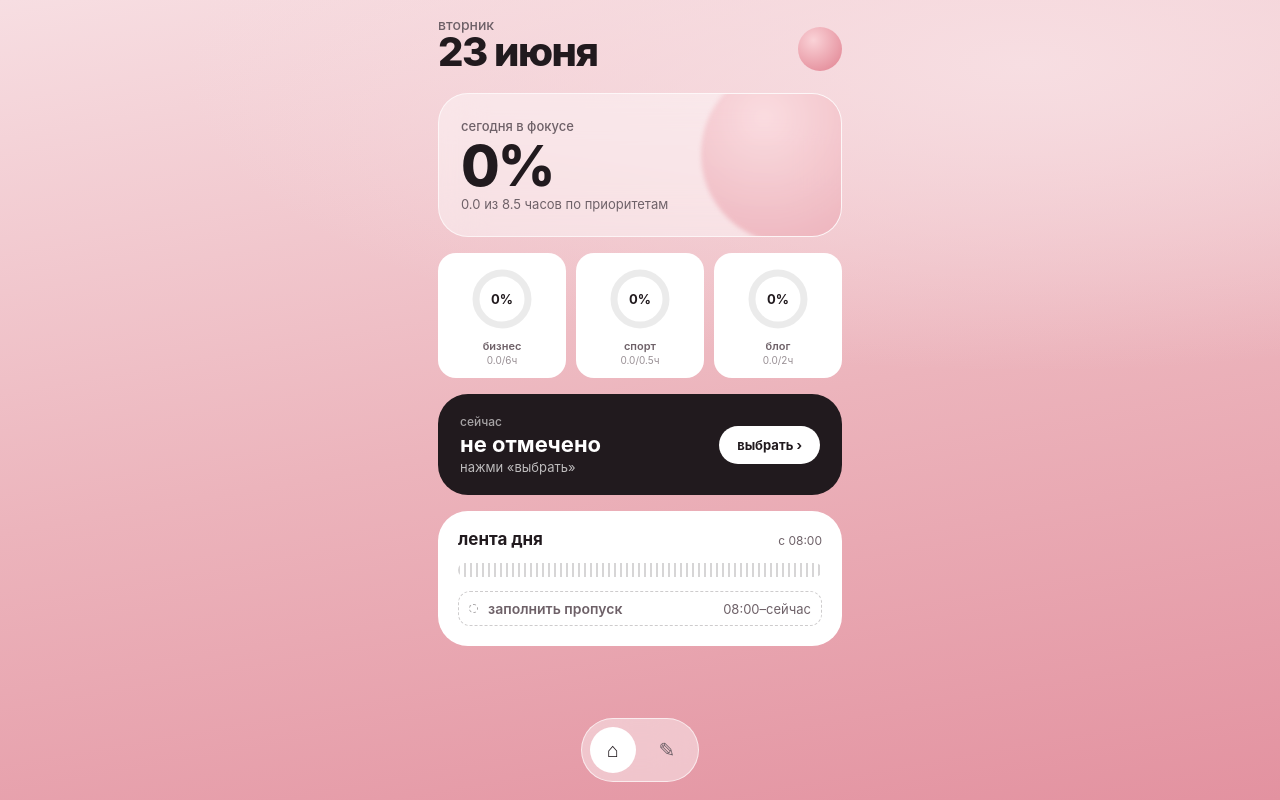
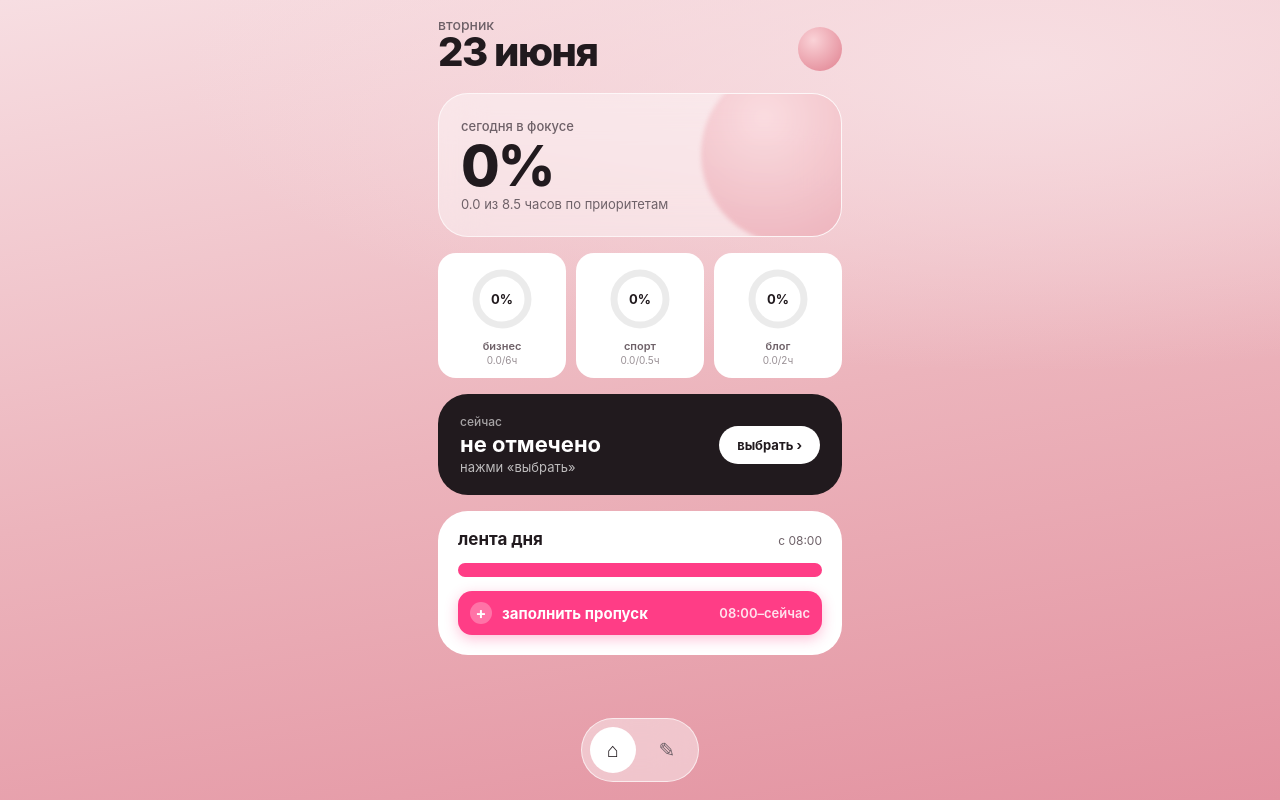
Before and after one commit to dollypolyy/remote-tracker, a React (Vite) app: page / in a window 1280 px wide. Built offline with nearby package versions, Linux system fonts and the light colour scheme; no server answers; the database is empty; the HTML template or start-up script is replaced by a standard one.

Commit message:
feat: partial gap fill (pick end within gap), bright pink unfilled gaps

```diff
--- a/src/components/ActivityPicker.module.css
+++ b/src/components/ActivityPicker.module.css
@@ -64,12 +64,21 @@
 }
 
 /* time */
+.gapInfo { font-size: 13px; color: var(--ink-soft); margin: -8px 0 16px; }
 .timeGrid { display: grid; grid-template-columns: 1fr 1fr; gap: 8px; margin-bottom: 14px; }
 .timeBtn {
   background: var(--white);
   border-radius: 14px;
   padding: 15px 10px;
   font-size: 15px; font-weight: 600;
+}
+.timeBtnWide {
+  grid-column: 1 / -1;
+  background: var(--ink);
+  color: var(--white);
+  border-radius: 14px;
+  padding: 15px 10px;
+  font-size: 15px; font-weight: 700;
 }
 .customRow { display: flex; gap: 8px; }
 .timeInput {
--- a/src/components/ActivityPicker.tsx
+++ b/src/components/ActivityPicker.tsx
@@ -1,7 +1,7 @@
 import { useState } from 'react'
 import s from './ActivityPicker.module.css'
-import { FOCUSES, byFocus, type FocusKey } from '../activities'
-import { parseMskTime } from '../lib/data'
+import { FOCUSES, byFocus, ACTIVITIES, type FocusKey } from '../activities'
+import { parseMskTime, mskHHMM } from '../lib/data'
 
 const FOCUS_ICON: Record<FocusKey, string> = {
   biz: '💼', sport: '🏃‍♀️', blog: '🎬', other: '🌿',
@@ -16,37 +16,61 @@ const TIME_PRESETS = [
   { label: '2 ч назад', mins: 120 },
 ]
 
+// длительности для заполнения пропуска
+const GAP_DURS = [15, 30, 60, 90, 120]
+
 interface Props {
   title?: string
-  // если заданы — пропускаем выбор времени и сразу заполняем этот промежуток
+  // если заданы — режим заполнения пропуска [fixedStart, fixedEnd]
   fixedStart?: Date
   fixedEnd?: Date
+  gapToNow?: boolean   // пропуск тянется до «сейчас»
   onPick: (activityId: string, focus: FocusKey, startedAt: Date, endAt?: Date) => void
   onClose: () => void
 }
 
-export function ActivityPicker({ title = 'что делаешь?', fixedStart, fixedEnd, onPick, onClose }: Props) {
-  const [step, setStep] = useState<'focus' | 'activity' | 'time'>('focus')
+export function ActivityPicker({ title = 'что делаешь?', fixedStart, fixedEnd, gapToNow, onPick, onClose }: Props) {
+  const [step, setStep] = useState<'focus' | 'activity' | 'time' | 'gapEnd'>('focus')
   const [focus, setFocus] = useState<FocusKey | null>(null)
   const [actId, setActId] = useState<string | null>(null)
   const [customTime, setCustomTime] = useState('')
   const [error, setError] = useState('')
 
+  const isGap = !!fixedStart
+
   const pickActivity = (id: string, f: FocusKey) => {
-    if (fixedStart) { onPick(id, f, fixedStart, fixedEnd); return }
-    setActId(id); setFocus(f); setStep('time')
+    setActId(id); setFocus(f)
+    setStep(isGap ? 'gapEnd' : 'time')
   }
 
+  // обычный режим: «когда началось»
   const confirm = (startedAt: Date) => {
     if (startedAt.getTime() > Date.now() + 60_000) { setError('Нельзя ставить время вперёд'); return }
     if (focus && actId) onPick(actId, focus, startedAt)
   }
-
   const onCustom = () => {
     const d = parseMskTime(customTime)
     if (!d) { setError('Напиши время как 14:30'); return }
     confirm(d)
   }
+
+  // режим пропуска: выбрать конец отрезка внутри [fixedStart, fixedEnd]
+  const confirmGap = (end: Date) => {
+    if (!fixedStart || !focus || !actId) return
+    let e = end
+    if (fixedEnd && e.getTime() > fixedEnd.getTime()) e = fixedEnd
+    if (e.getTime() <= fixedStart.getTime()) { setError('Конец должен быть позже начала'); return }
+    // если дотянули до «сейчас» — это текущая активность (открытый блок)
+    if (gapToNow && e.getTime() >= Date.now() - 60_000) onPick(actId, focus, fixedStart)
+    else onPick(actId, focus, fixedStart, e)
+  }
+  const onCustomGap = () => {
+    const d = parseMskTime(customTime)
+    if (!d) { setError('Напиши время как 14:30'); return }
+    confirmGap(d)
+  }
+
+  const actLabel = actId ? ACTIVITIES.find((a) => a.id === actId)?.label : ''
 
   return (
     <div className={s.overlay} onClick={onClose}>
@@ -80,11 +104,7 @@ export function ActivityPicker({ title = 'что делаешь?', fixedStart, f
             </div>
             <div className={s.actList}>
               {byFocus(focus).map((a) => (
-                <button
-                  key={a.id}
-                  className={s.actBtn}
-                  onClick={() => pickActivity(a.id, focus)}
-                >
+                <button key={a.id} className={s.actBtn} onClick={() => pickActivity(a.id, focus)}>
                   {a.label}
                 </button>
               ))}
@@ -100,24 +120,50 @@ export function ActivityPicker({ title = 'что делаешь?', fixedStart, f
             </div>
             <div className={s.timeGrid}>
               {TIME_PRESETS.map((t) => (
-                <button
-                  key={t.mins}
-                  className={s.timeBtn}
-                  onClick={() => confirm(new Date(Date.now() - t.mins * 60_000))}
-                >
+                <button key={t.mins} className={s.timeBtn}
+                        onClick={() => confirm(new Date(Date.now() - t.mins * 60_000))}>
                   {t.label}
                 </button>
               ))}
             </div>
             <div className={s.customRow}>
-              <input
-                className={s.timeInput}
-                value={customTime}
-                onChange={(e) => { setCustomTime(e.target.value); setError('') }}
-                placeholder="14:30"
-                inputMode="numeric"
-              />
+              <input className={s.timeInput} value={customTime} inputMode="numeric"
+                     onChange={(e) => { setCustomTime(e.target.value); setError('') }} placeholder="14:30" />
               <button className={s.timeOk} onClick={onCustom}>задать</button>
+            </div>
+            {error && <div className={s.error}>{error}</div>}
+          </>
+        )}
+
+        {step === 'gapEnd' && fixedStart && (
+          <>
+            <div className={s.title}>
+              <button className={s.back} onClick={() => setStep('activity')}>‹</button>
+              «{actLabel}» — до скольки?
+            </div>
+            <div className={s.gapInfo}>
+              с {mskHHMM(fixedStart.toISOString())}
+              {fixedEnd ? ` · можно до ${gapToNow ? 'сейчас' : mskHHMM(fixedEnd.toISOString())}` : ''}
+            </div>
+            <div className={s.timeGrid}>
+              {GAP_DURS
+                .map((d) => ({ d, end: new Date(fixedStart.getTime() + d * 60_000) }))
+                .filter(({ end }) => !fixedEnd || end.getTime() <= fixedEnd.getTime() + 60_000)
+                .map(({ d, end }) => (
+                  <button key={d} className={s.timeBtn} onClick={() => confirmGap(end)}>
+                    {d < 60 ? `${d} мин` : d % 60 === 0 ? `${d / 60} ч` : `${(d / 60).toFixed(1)} ч`}
+                  </button>
+                ))}
+              {fixedEnd && (
+                <button className={s.timeBtnWide} onClick={() => confirmGap(fixedEnd)}>
+                  {gapToNow ? 'до сейчас' : 'до конца пропуска'}
+                </button>
+              )}
+            </div>
+            <div className={s.customRow}>
+              <input className={s.timeInput} value={customTime} inputMode="numeric"
+                     onChange={(e) => { setCustomTime(e.target.value); setError('') }} placeholder="напр. 12:30" />
+              <button className={s.timeOk} onClick={onCustomGap}>задать</button>
             </div>
             {error && <div className={s.error}>{error}</div>}
           </>
--- a/src/index.css
+++ b/src/index.css
@@ -13,6 +13,7 @@
   --sport: #E5876F;
   --blog: #B884CE;
   --other: #C0A9B0;
+  --gap: #FF3D86;            /* ярко-розовый: незаполненный пропуск */
   --radius: 30px;
   --radius-sm: 18px;
   --font: 'Inter', system-ui, -apple-system, sans-serif;
--- a/src/screens/Home.module.css
+++ b/src/screens/Home.module.css
@@ -120,9 +120,7 @@
 .tlSeg { height: 100%; }
 .tlSegGap {
   height: 100%;
-  background:
-    repeating-linear-gradient(90deg, rgba(33,26,30,0.18) 0 2px, transparent 2px 6px),
-    rgba(255, 255, 255, 0.7);
+  background: var(--gap);
   border-radius: 4px;
 }
 .tlList { display: flex; flex-direction: column; gap: 4px; }
@@ -137,22 +135,25 @@
 .tlAct { font-size: 15px; font-weight: 600; flex: 1; color: var(--ink); }
 .tlDur { font-size: 13px; color: var(--ink-soft); }
 
-/* пропуск — пунктирная строка, кликабельна */
+/* пропуск — ярко-розовая строка, зовёт заполнить */
 .tlGap {
   display: flex; align-items: center; gap: 10px;
   width: 100%; text-align: left;
-  padding: 8px 10px; border-radius: 12px;
-  color: var(--ink-soft);
-  background: rgba(255, 255, 255, 0.55);
-  border: 1.5px dashed rgba(33, 26, 30, 0.22);
+  padding: 11px 12px; border-radius: 14px;
+  color: var(--white);
+  background: var(--gap);
+  box-shadow: 0 4px 14px rgba(255, 61, 134, 0.32);
 }
-.tlGap:active { background: rgba(255, 255, 255, 0.8); }
+.tlGap:active { filter: brightness(0.95); }
 .tlGapDot {
-  width: 9px; height: 9px; border-radius: 50%; flex-shrink: 0;
-  border: 1.5px dashed rgba(33, 26, 30, 0.4);
+  width: 22px; height: 22px; border-radius: 50%; flex-shrink: 0;
+  background: rgba(255, 255, 255, 0.28);
+  display: flex; align-items: center; justify-content: center;
+  font-size: 16px; font-weight: 700; line-height: 1;
 }
-.tlGapText { font-size: 14px; font-weight: 600; flex: 1; }
-.tlGapDur { font-size: 13px; color: var(--ink-soft); }
+.tlGapDot::before { content: '+'; }
+.tlGapText { font-size: 15px; font-weight: 700; flex: 1; }
+.tlGapDur { font-size: 13px; color: rgba(255, 255, 255, 0.85); font-weight: 600; }
 
 /* empty state */
 .emptyCard {
--- a/src/screens/Home.tsx
+++ b/src/screens/Home.tsx
@@ -252,7 +252,8 @@ export function Home() {
         <ActivityPicker
           title="что было в это время?"
           fixedStart={fillGap.start}
-          fixedEnd={fillGap.toNow ? undefined : fillGap.end}
+          fixedEnd={fillGap.end}
+          gapToNow={fillGap.toNow}
           onPick={handlePick}
           onClose={() => setFillGap(null)}
         />
```
